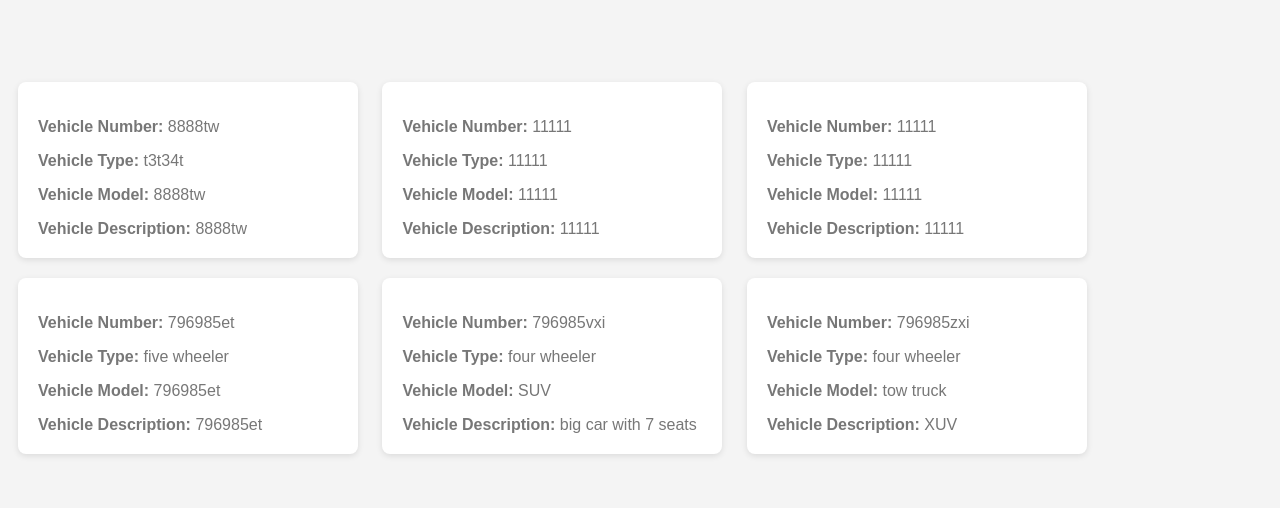
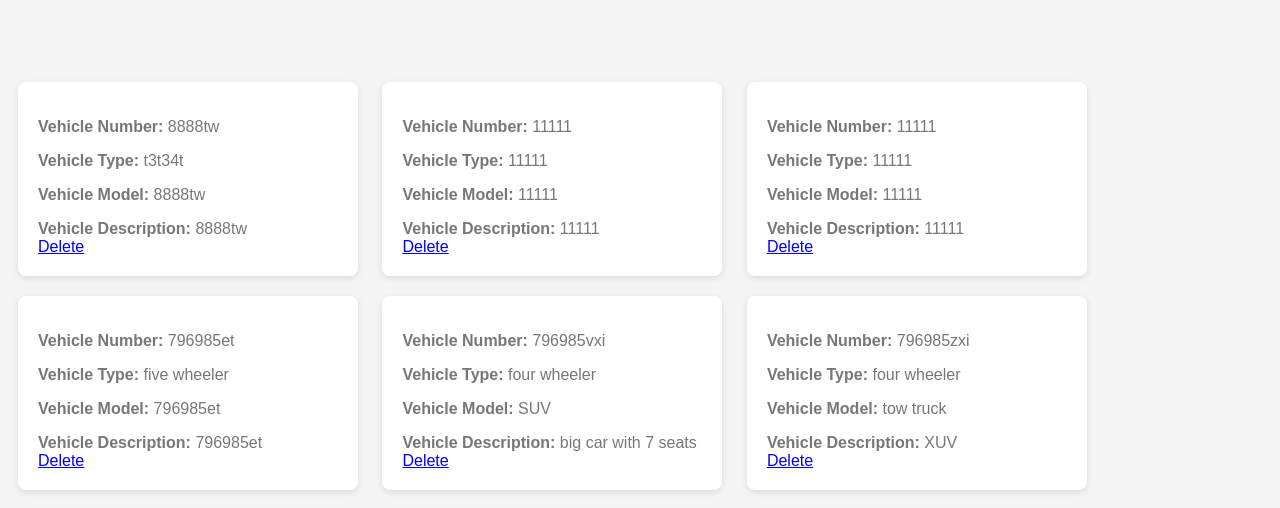
Before and after one commit to Jivan2801/VMA, a Django app: page /add-vehicle/ in a window 1280 px wide. Shown: the part 585-1093 px from the top of the page. Before the commit the page ends 1041 px from the top, so only its background shows below. Run offline with Django 4.2, Linux system fonts and the light colour scheme; data comes from the database, SQL or seed files in the repository; both versions use the stored data as it was after the commit.

Commit message:
Delete Feature added

```diff
--- a/VMA/VMA/urls.py
+++ b/VMA/VMA/urls.py
@@ -21,6 +21,7 @@
 urlpatterns = [
     path('' , home , name='home'),
     path('add-vehicle/' , add_vehicle , name='add_vehicle'),
+    path('delete-vehicle/<id>/', delete_vehicle, name="delete_vehicle"),
     path('log_in/' , log_in , name='log_in'),
     path('info/' , info , name='info'),
     path('Vechile-view/' , Vechileview , name='Vechileview'),
--- a/VMA/home/templates/insert.html
+++ b/VMA/home/templates/insert.html
@@ -114,6 +114,8 @@
       <p><strong>Vehicle Type:</strong> {{vehicle.Vehicle_type}}</p>
       <p><strong>Vehicle Model:</strong> {{vehicle.Vehicle_model}}</p>
       <p><strong>Vehicle Description:</strong> {{vehicle.Vehicle_des}}</p>
+      <a href="/delete-vehicle/{{vehicle.id}}" class="btn btn-danger">Delete</a>
+
     </div>
     {% endfor %}
   </div>
--- a/VMA/home/views.py
+++ b/VMA/home/views.py
@@ -56,3 +56,10 @@
 
 def info(request):
     return render(request, "vehicle.html")
+
+
+def delete_vehicle(request, id):
+    queryset = Vehicle.objects.get(id=id)
+
+    queryset.delete()
+    return redirect('/add-vehicle/')
```
Also changed, not shown: VMA/db.sqlite3.
